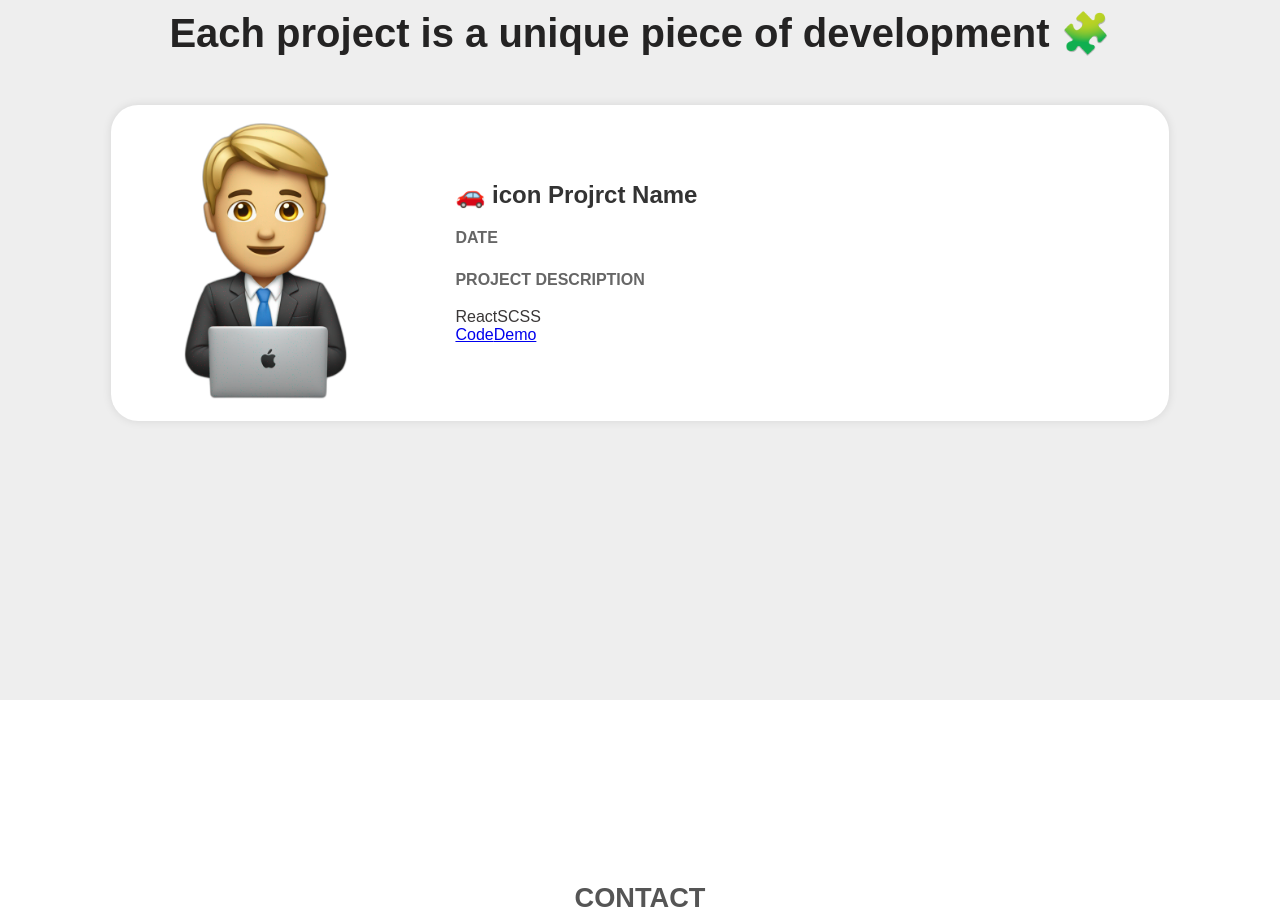
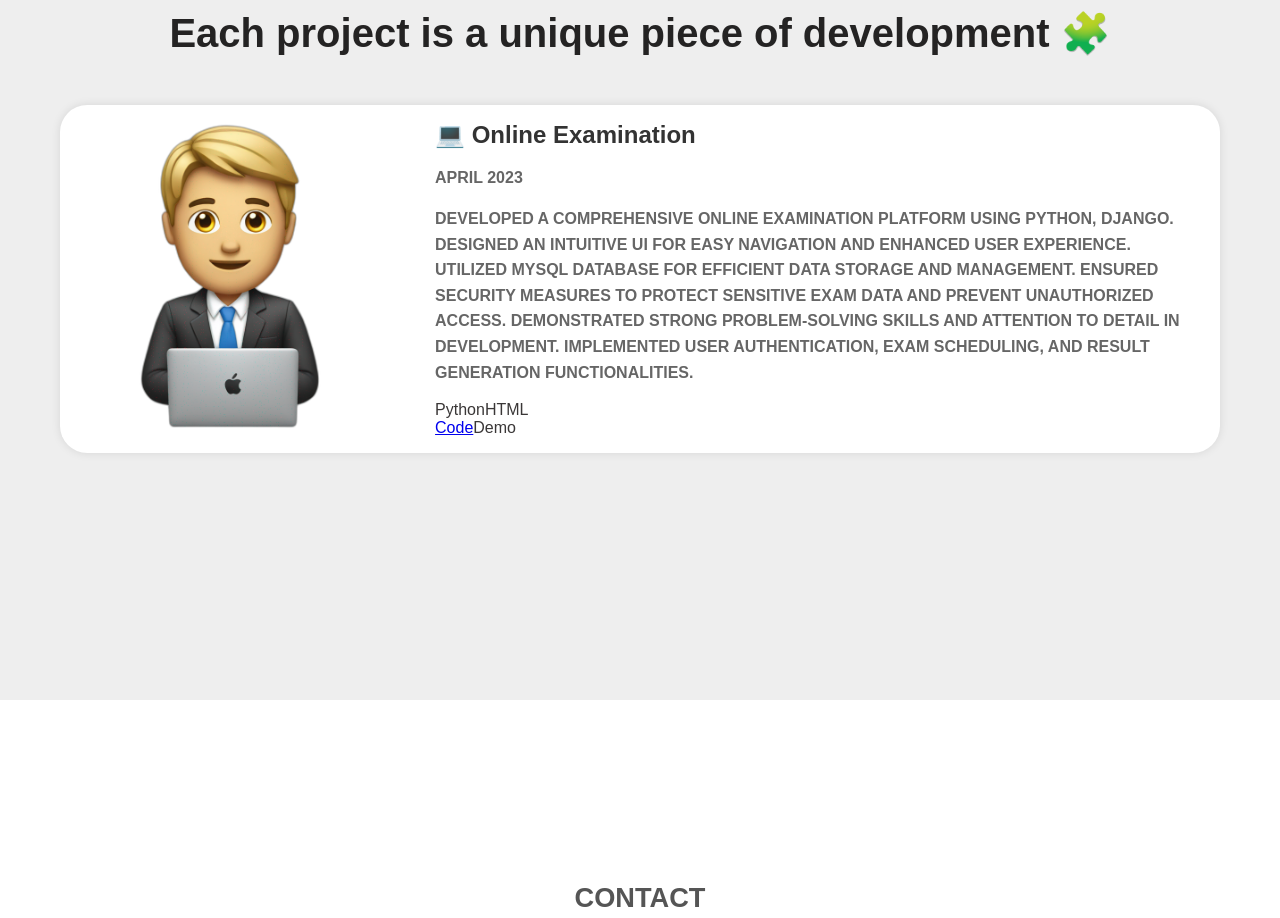
Before and after one commit to sujeetyadav021/sujeet_portfolio, a React (Create React App) app: page /projects in a window 1280 px wide. Shown: the part 1780-2698 px from the top of the page. Built offline with nearby package versions, Linux system fonts and the light colour scheme.

Commit message:
Added Project Page components and styles to portfolio

```diff
--- a/src/components/Projects.jsx
+++ b/src/components/Projects.jsx
@@ -12,15 +12,18 @@ const Projects = () => {
           <h3>Each project is a unique piece of development 🧩</h3>
           <div className="projects__grid">
             <ProjectBox
-              title="Projrct Name"
+              title="Online Examination"
               img={ProjectImg}
-              date="Date"
-              description="Project Description"
-              techno1="React"
-              techno2="SCSS"
-              code="Code link"
-              demo="Demo link"
-              icon="🚗 icon"
+              date="April 2023"
+              description=" Developed a comprehensive online examination platform using Python, Django. Designed an intuitive UI for easy navigation
+ and enhanced user experience. Utilized MySQL database for efficient data storage and management. Ensured security
+ measures to protect sensitive exam data and prevent unauthorized access. Demonstrated strong problem-solving skills and
+ attention to detail in development. Implemented user authentication, exam scheduling, and result generation functionalities."
+              techno1="Python"
+              techno2="HTML"
+              code="https://github.com/sujeetyadav021/online_examination"
+              //demo="Demo link"
+              icon="💻"
             />
           </div>
         </div>
```
